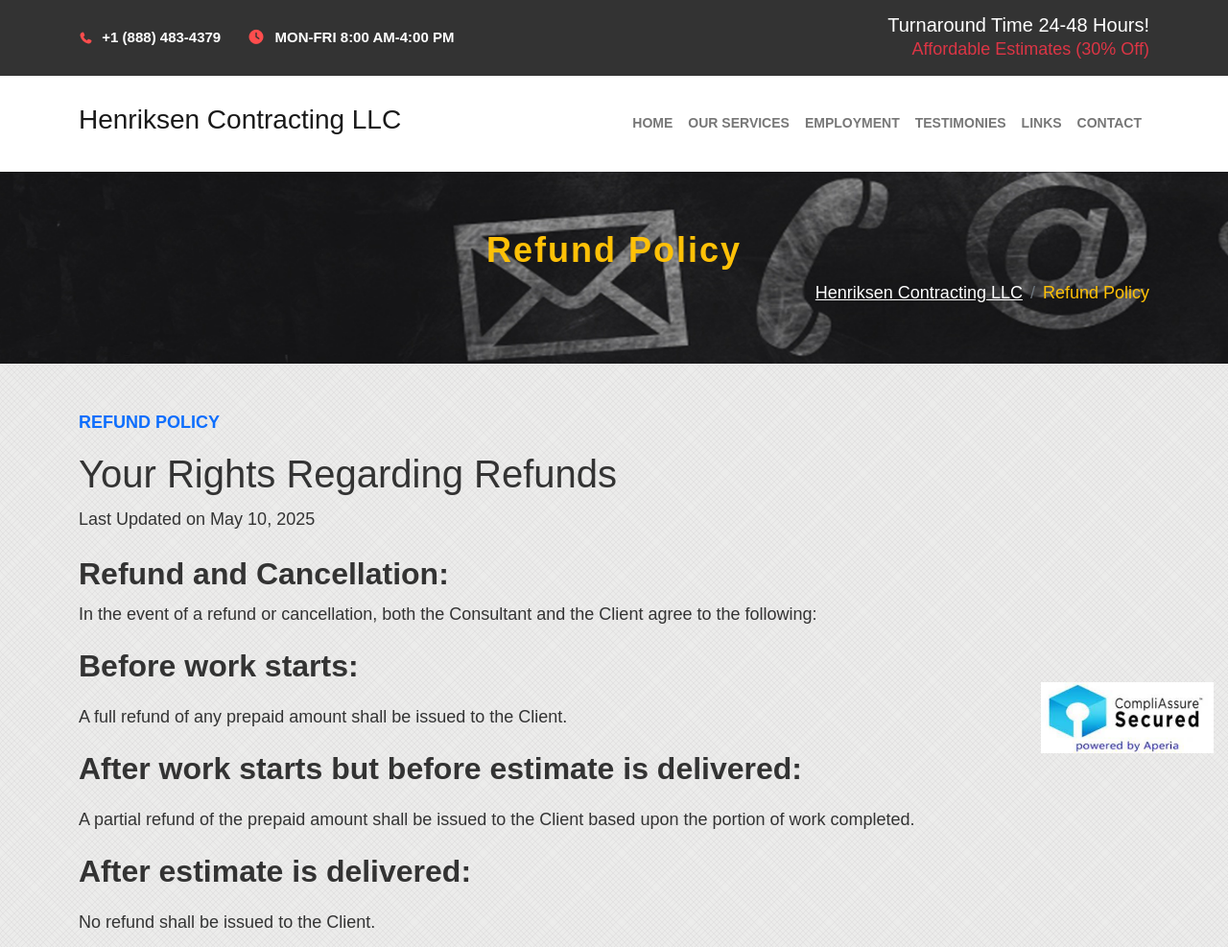
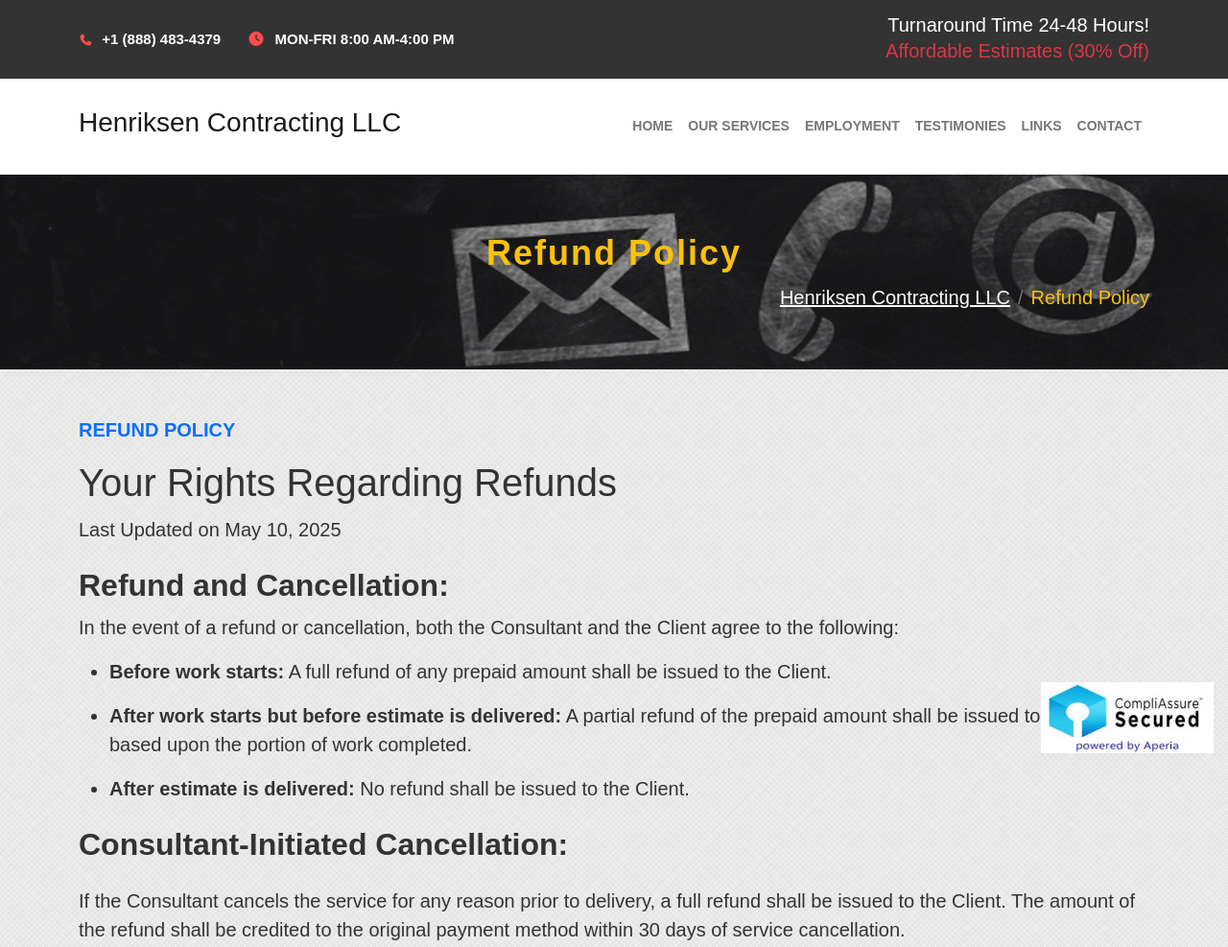
Before and after one commit to ZaidAhmed786/Herriksen-web, a plain HTML site: page refunds.html in a window 1280 px wide. Shown: the top 987 px of the page at 96% size. Drawn offline with nearby package versions, Linux system fonts and the light colour scheme.

Commit message:
Update refunds.html

```diff
--- a/refunds.html
+++ b/refunds.html
@@ -48,10 +48,10 @@
             color: #6c757d;
         }
         p{
-            font-size: 18px;
+            font-size: 20px;
         }
         li{
-            font-size: 18px;
+            font-size: 20px;
         }
     </style>
 </head>
@@ -122,13 +122,11 @@
             In the event of a refund or cancellation, both the Consultant and the Client agree to the following:
       </p>
 
-      <strong class="fs-2">Before work starts:</strong>
-      <p class="mt-3">A full refund of any prepaid amount shall be issued to the Client.</p>
-      <strong class="fs-2">After work starts but before estimate is delivered:</strong>
-      <p class="mt-3">A partial refund of the prepaid amount shall be issued to the Client based upon the portion of work completed.</p>
-     <strong class="fs-2">After estimate is delivered:</strong>
-     <p class="mt-3"> No refund shall be issued to the Client.</p>
-
+      <ul>
+        <li class="mt-3"><strong class="fs-5">Before work starts:</strong> A full refund of any prepaid amount shall be issued to the Client.</li>
+        <li class="mt-3"><strong class="fs-5">After work starts but before estimate is delivered:</strong> A partial refund of the prepaid amount shall be issued to the Client based upon the portion of work completed.</li>
+        <li class="mt-3"><strong class="fs-5">After estimate is delivered:</strong> No refund shall be issued to the Client.</li>
+      </ul>
 
       <h2 class="my-4"><strong>Consultant-Initiated Cancellation:</strong></h2>
       <p>
```
